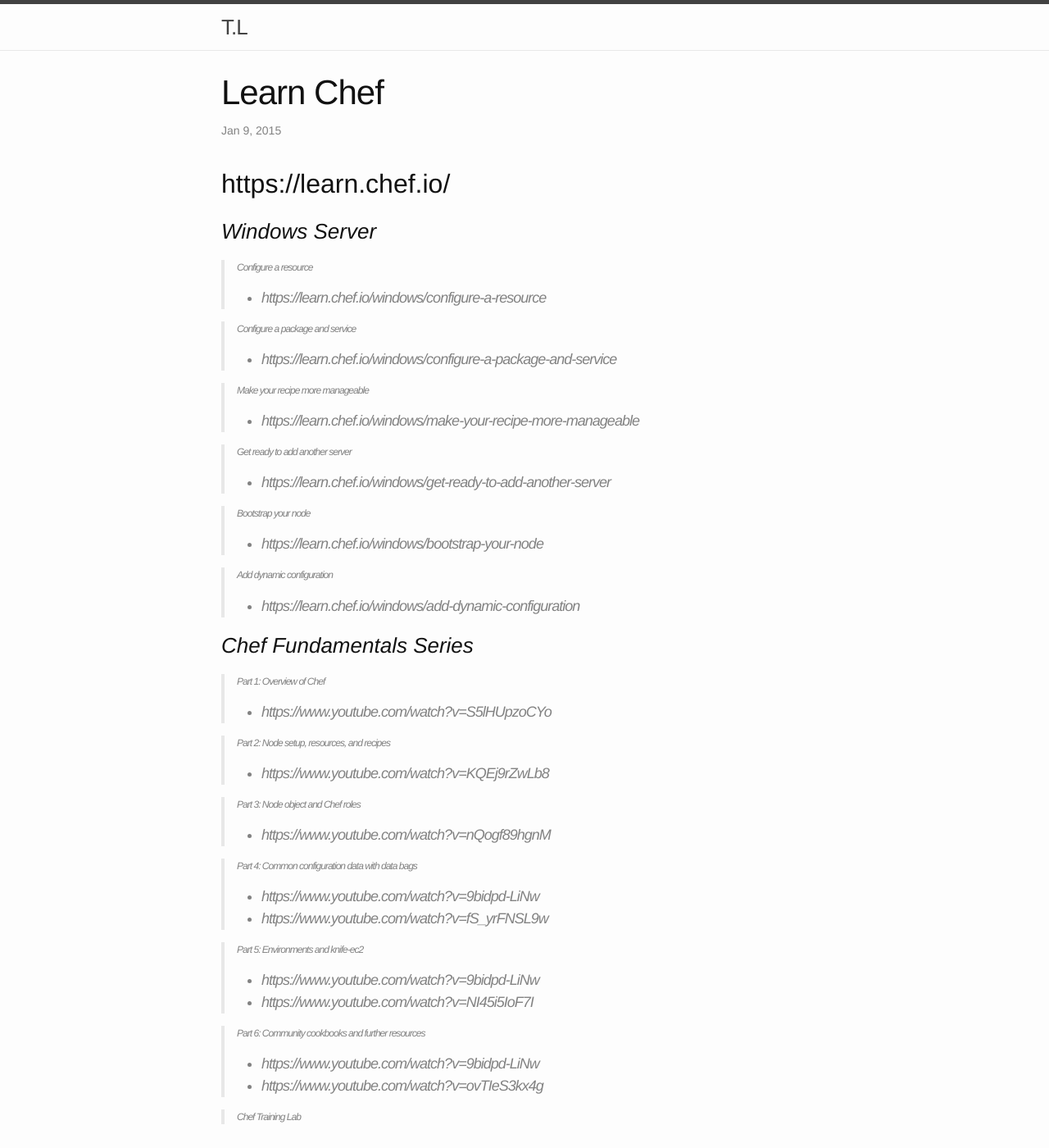
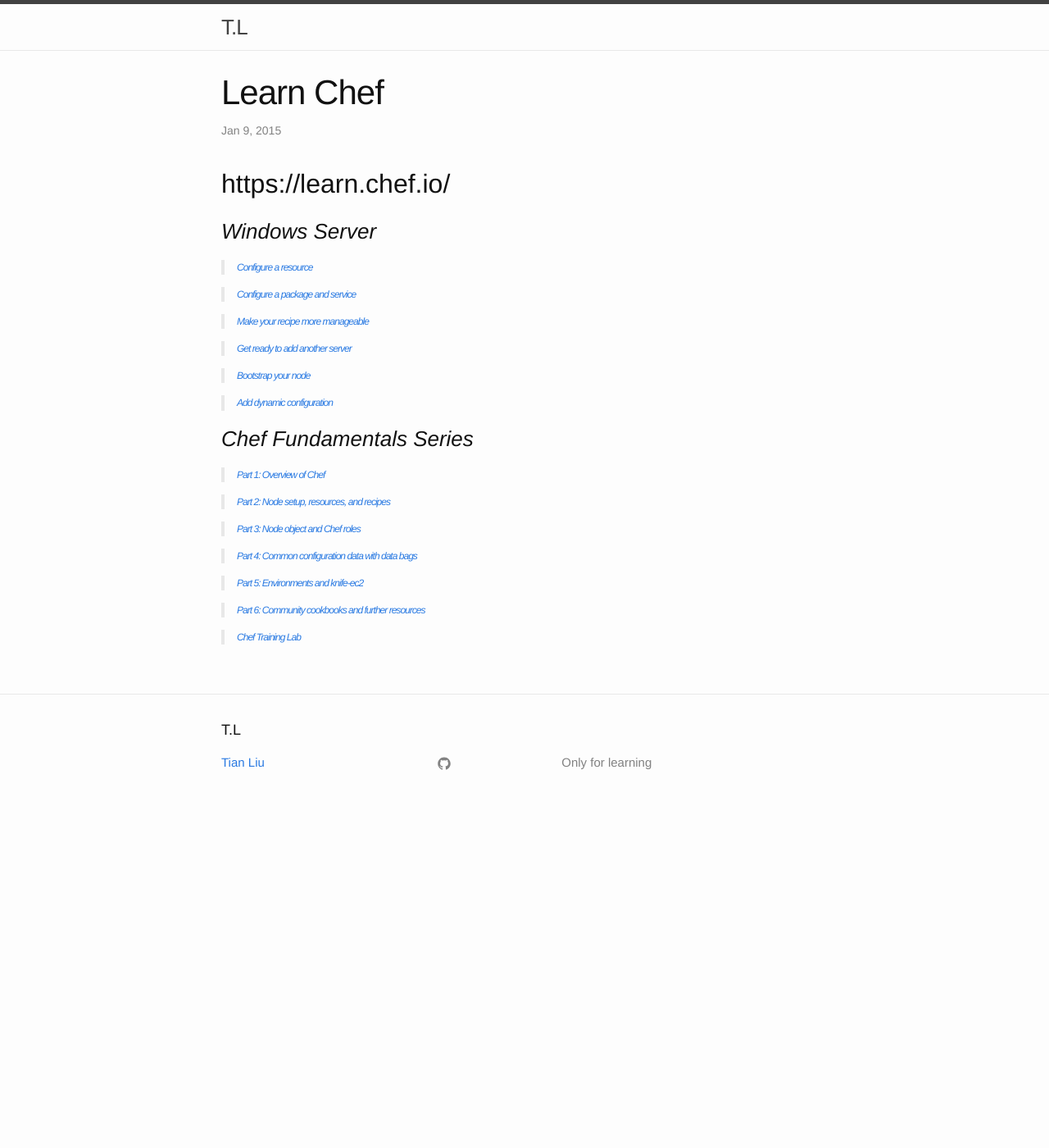
Before and after one commit to tianliu/tianliu.github.io, a Jekyll site: the page built from _posts/2015-01-09-Learn-Chef.markdown, in a window 1280 px wide and 1400 px high. Shown: the whole window at 82% size. Built offline with Jekyll 4.4.1, drawn with Linux system fonts in a browser that asks for light colours; some of the changed lines change nothing that is shown.

Commit message:
Fixed http links

```diff
--- a/_posts/2015-01-09-Learn-Chef.markdown
+++ b/_posts/2015-01-09-Learn-Chef.markdown
@@ -9,46 +9,31 @@
 
 ### _Windows Server_
 
-> ###### Configure a resource
- - https://learn.chef.io/windows/configure-a-resource
+> ###### [Configure a resource]( https://learn.chef.io/windows/configure-a-resource)
 
-> ###### Configure a package and service
- - https://learn.chef.io/windows/configure-a-package-and-service
+> ###### [Configure a package and service](https://learn.chef.io/windows/configure-a-package-and-service)
 
-> ###### Make your recipe more manageable
- - https://learn.chef.io/windows/make-your-recipe-more-manageable
+> ###### [Make your recipe more manageable](https://learn.chef.io/windows/make-your-recipe-more-manageable)
 
-> ###### Get ready to add another server
- - https://learn.chef.io/windows/get-ready-to-add-another-server
+> ###### [Get ready to add another server](https://learn.chef.io/windows/get-ready-to-add-another-server)
 
-> ###### Bootstrap your node
- - https://learn.chef.io/windows/bootstrap-your-node
+> ###### [Bootstrap your node](https://learn.chef.io/windows/bootstrap-your-node)
 
-> ###### Add dynamic configuration
- - https://learn.chef.io/windows/add-dynamic-configuration
+> ###### [Add dynamic configuration](https://learn.chef.io/windows/add-dynamic-configuration)
 
 
 ### _Chef Fundamentals Series_
 
-> ###### Part 1: Overview of Chef
- - https://www.youtube.com/watch?v=S5lHUpzoCYo
+> ###### [Part 1: Overview of Chef](https://www.youtube.com/watch?v=S5lHUpzoCYo)
 
-> ###### Part 2: Node setup, resources, and recipes
- - https://www.youtube.com/watch?v=KQEj9rZwLb8
+> ###### [Part 2: Node setup, resources, and recipes](https://www.youtube.com/watch?v=KQEj9rZwLb8)
 
-> ###### Part 3: Node object and Chef roles
- - https://www.youtube.com/watch?v=nQogf89hgnM
+> ###### [Part 3: Node object and Chef roles](https://www.youtube.com/watch?v=nQogf89hgnM)
 
-> ###### Part 4: Common configuration data with data bags
- - https://www.youtube.com/watch?v=9bidpd-LiNw
- - https://www.youtube.com/watch?v=fS_yrFNSL9w
+> ###### [Part 4: Common configuration data with data bags](https://www.youtube.com/watch?v=fS_yrFNSL9w)
 
-> ###### Part 5: Environments and knife-ec2
- - https://www.youtube.com/watch?v=9bidpd-LiNw
- - https://www.youtube.com/watch?v=NI45i5IoF7I
+> ###### [Part 5: Environments and knife-ec2](https://www.youtube.com/watch?v=NI45i5IoF7I)
 
-> ###### Part 6: Community cookbooks and further resources
- - https://www.youtube.com/watch?v=9bidpd-LiNw
- - https://www.youtube.com/watch?v=ovTIeS3kx4g
+> ###### [Part 6: Community cookbooks and further resources](https://www.youtube.com/watch?v=ovTIeS3kx4g)
 
-> ###### Chef Training Lab
+> ###### [Chef Training Lab](https://www.youtube.com/watch?v=9bidpd-LiNw)
```
